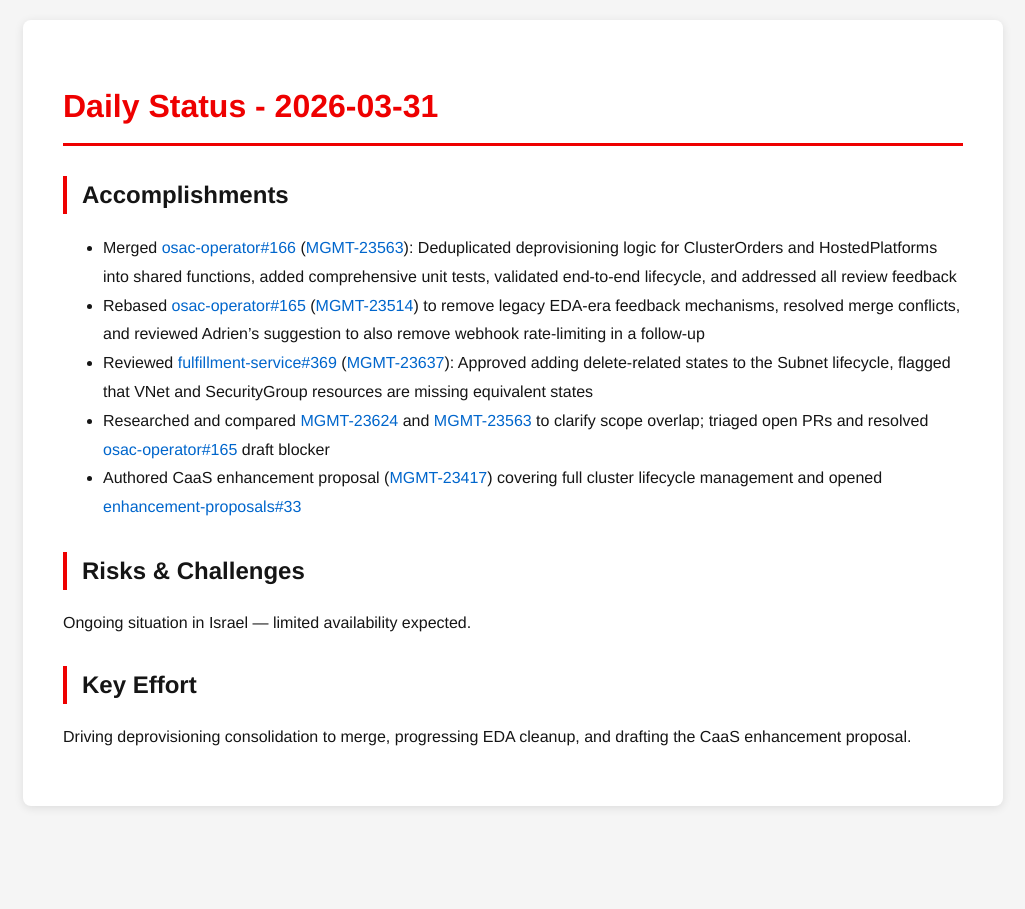
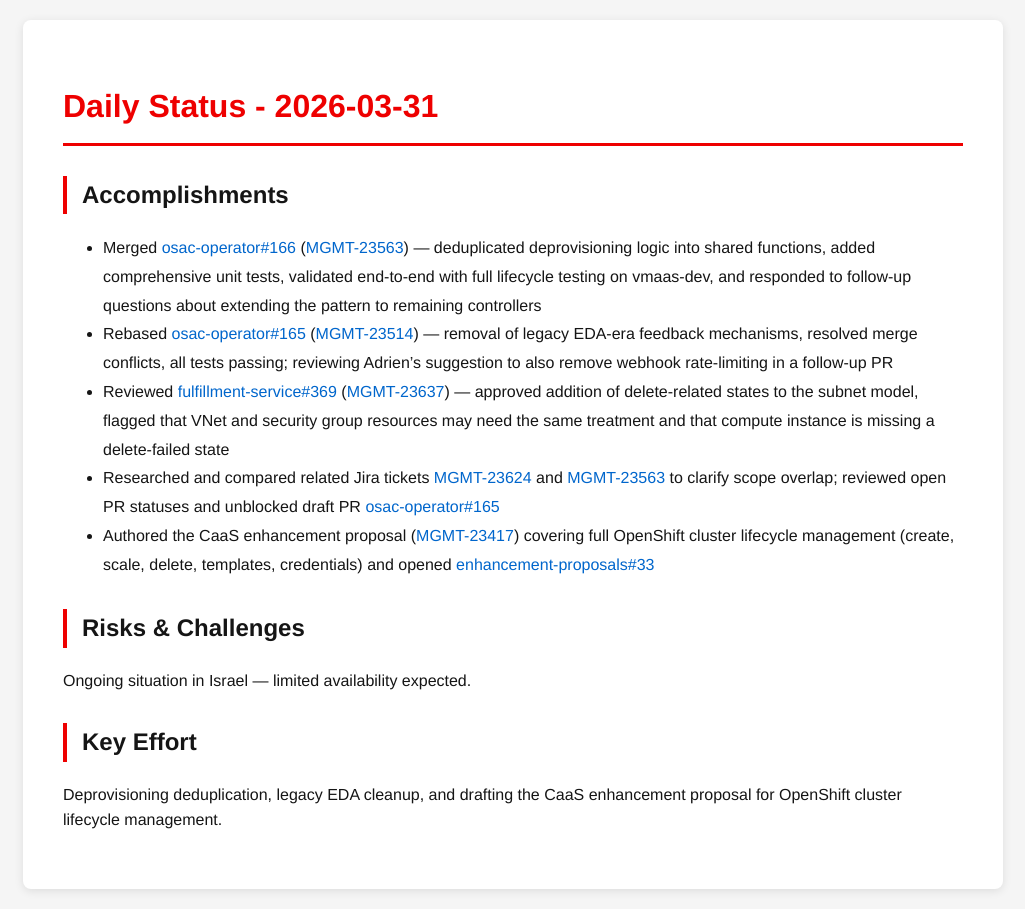
Before and after one commit to tzvatot/daily-status, a Jekyll site: the page built from 2026-03-31.md, in a window 1280 px wide. Shown: the whole page, without its empty margins (127-1152 px from the left). Built offline with Jekyll 4.4.1, drawn with Linux system fonts in a browser that asks for light colours.

Commit message:
Daily status update - 2026-03-31

```diff
--- a/2026-03-31.md
+++ b/2026-03-31.md
@@ -7,14 +7,14 @@
 # Daily Status - 2026-03-31
 
 ## Accomplishments
-- Merged [osac-operator#166](https://github.com/osac-project/osac-operator/pull/166) ([MGMT-23563](https://issues.redhat.com/browse/MGMT-23563)): Deduplicated deprovisioning logic for ClusterOrders and HostedPlatforms into shared functions, added comprehensive unit tests, validated end-to-end lifecycle, and addressed all review feedback
-- Rebased [osac-operator#165](https://github.com/osac-project/osac-operator/pull/165) ([MGMT-23514](https://issues.redhat.com/browse/MGMT-23514)) to remove legacy EDA-era feedback mechanisms, resolved merge conflicts, and reviewed Adrien's suggestion to also remove webhook rate-limiting in a follow-up
-- Reviewed [fulfillment-service#369](https://github.com/osac-project/fulfillment-service/pull/369) ([MGMT-23637](https://issues.redhat.com/browse/MGMT-23637)): Approved adding delete-related states to the Subnet lifecycle, flagged that VNet and SecurityGroup resources are missing equivalent states
-- Researched and compared [MGMT-23624](https://issues.redhat.com/browse/MGMT-23624) and [MGMT-23563](https://issues.redhat.com/browse/MGMT-23563) to clarify scope overlap; triaged open PRs and resolved [osac-operator#165](https://github.com/osac-project/osac-operator/pull/165) draft blocker
-- Authored CaaS enhancement proposal ([MGMT-23417](https://issues.redhat.com/browse/MGMT-23417)) covering full cluster lifecycle management and opened [enhancement-proposals#33](https://github.com/osac-project/enhancement-proposals/pull/33)
+- Merged [osac-operator#166](https://github.com/osac-project/osac-operator/pull/166) ([MGMT-23563](https://issues.redhat.com/browse/MGMT-23563)) — deduplicated deprovisioning logic into shared functions, added comprehensive unit tests, validated end-to-end with full lifecycle testing on vmaas-dev, and responded to follow-up questions about extending the pattern to remaining controllers
+- Rebased [osac-operator#165](https://github.com/osac-project/osac-operator/pull/165) ([MGMT-23514](https://issues.redhat.com/browse/MGMT-23514)) — removal of legacy EDA-era feedback mechanisms, resolved merge conflicts, all tests passing; reviewing Adrien's suggestion to also remove webhook rate-limiting in a follow-up PR
+- Reviewed [fulfillment-service#369](https://github.com/osac-project/fulfillment-service/pull/369) ([MGMT-23637](https://issues.redhat.com/browse/MGMT-23637)) — approved addition of delete-related states to the subnet model, flagged that VNet and security group resources may need the same treatment and that compute instance is missing a delete-failed state
+- Researched and compared related Jira tickets [MGMT-23624](https://issues.redhat.com/browse/MGMT-23624) and [MGMT-23563](https://issues.redhat.com/browse/MGMT-23563) to clarify scope overlap; reviewed open PR statuses and unblocked draft PR [osac-operator#165](https://github.com/osac-project/osac-operator/pull/165)
+- Authored the CaaS enhancement proposal ([MGMT-23417](https://issues.redhat.com/browse/MGMT-23417)) covering full OpenShift cluster lifecycle management (create, scale, delete, templates, credentials) and opened [enhancement-proposals#33](https://github.com/osac-project/enhancement-proposals/pull/33)
 
 ## Risks & Challenges
 Ongoing situation in Israel — limited availability expected.
 
 ## Key Effort
-Driving deprovisioning consolidation to merge, progressing EDA cleanup, and drafting the CaaS enhancement proposal.
+Deprovisioning deduplication, legacy EDA cleanup, and drafting the CaaS enhancement proposal for OpenShift cluster lifecycle management.
```
